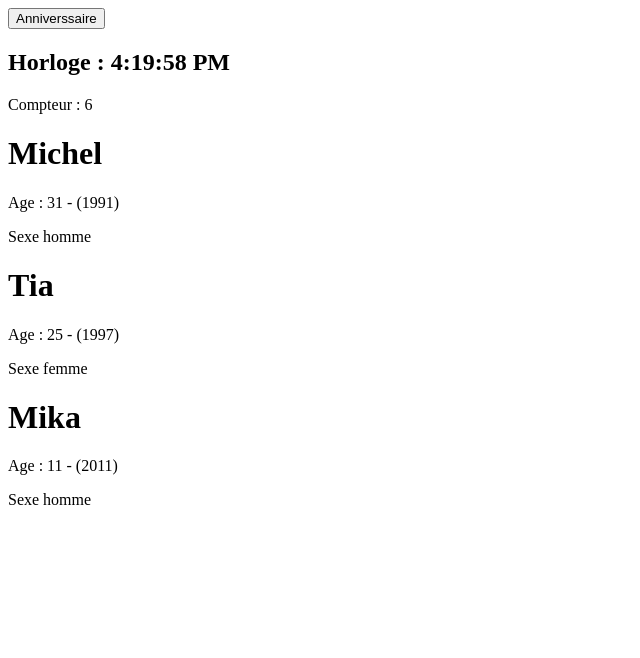
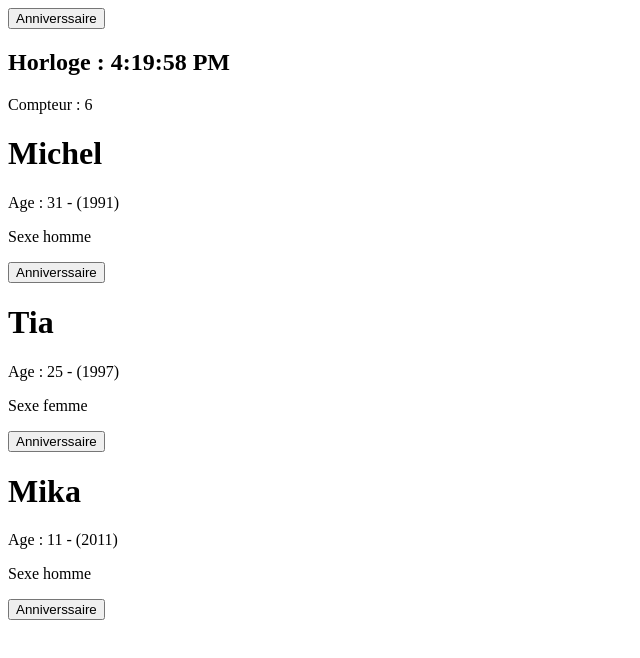
Before and after one commit to Jeremy-DEJOUX/React_Lab, a React (Create React App) app in the folder projet0/: page / in a window 1280 px wide. Shown: the top 658 px of the page, without its empty margins (0-640 px from the left). Built offline with nearby package versions, Linux system fonts and the light colour scheme.

Commit message:
add button

```diff
--- a/projet0/src/App.js
+++ b/projet0/src/App.js
@@ -13,12 +13,14 @@ class App extends Component {
         ]
     }
 
-    anniverssaireHandler = () => {
-        const newPersonnes = [...this.state.personnes];
-        newPersonnes[0].age++;
-        newPersonnes[1].age++;
-        newPersonnes[2].age++;
-        this.setState({personnes:newPersonnes});
+    anniverssaireHandler = (numPersonne) => {
+        const newPersonne = {...this.state.personnes[numPersonne]}; //on gènere une nouvelle personnes
+        newPersonne.age++; //On ajoute 1 à l'age de la nouvelle personne
+
+        const newTab = [...this.state.personnes]; //On gènere un nouveau tableau
+        newTab[numPersonne] = newPersonne; //On change la personne
+        this.setState({personnes : newTab}); //On active le changement
+
     }
 
     render() {
@@ -26,9 +28,9 @@ class App extends Component {
             <>
                 <button onClick={this.anniverssaireHandler}>Anniverssaire</button>
                 <Horloge />
-                <Personne {...this.state.personnes[0]}/>
-                <Personne {...this.state.personnes[1]}/>
-                <Personne {...this.state.personnes[2]}/>
+                <Personne {...this.state.personnes[0]} click={() => this.anniverssaireHandler(0)}/>
+                <Personne {...this.state.personnes[1]} click={() => this.anniverssaireHandler(1)}/>
+                <Personne {...this.state.personnes[2]} click={() => this.anniverssaireHandler(2)}/>
             </>
         )
     }
--- a/projet0/src/components/Personnes/Personne.js
+++ b/projet0/src/components/Personnes/Personne.js
@@ -8,6 +8,7 @@ class Personne extends Component {
                 <h1>{this.props.nom}</h1>
                 <AgePersonne age = {this.props.age}/>
                 <p>Sexe {this.props.sexe ? "homme" : "femme"}</p>
+                <button onClick={this.props.click}>Anniverssaire</button>
             </>
         );
     }
```
